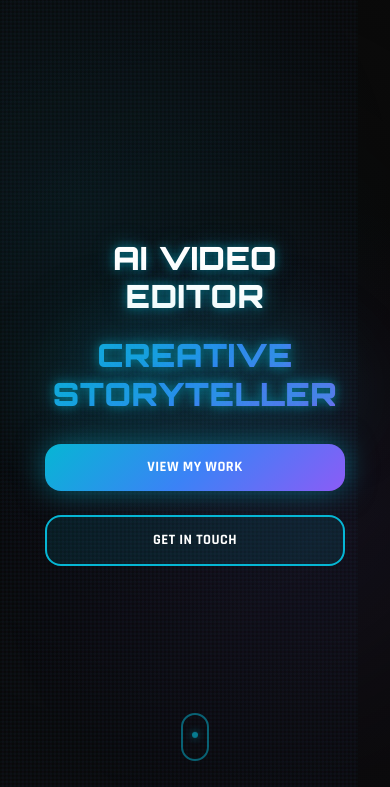
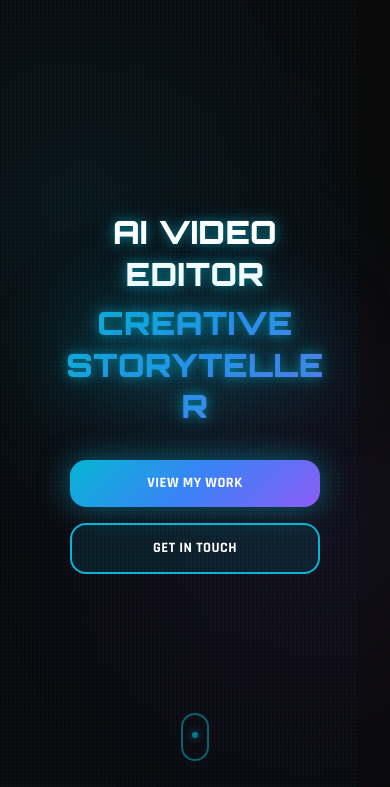
Before and after one commit to Markqt030302/portfolio-website, a website: page index.html in a window 390 px wide. Shown: the part 53-840 px from the top of the page. Drawn offline with Linux system fonts and the light colour scheme; no server answers.

Commit message:
Fix hero section text display on mobile

```diff
--- a/styles.css
+++ b/styles.css
@@ -2010,15 +2010,61 @@ h1, h2, .section-title {
 
     /* Hero mobile fixes */
     .hero {
-        padding: 120px 20px 60px !important;
+        min-height: 100vh !important;
+        padding: 100px 20px 60px !important;
+        display: flex !important;
+        align-items: center !important;
+        justify-content: center !important;
+    }
+
+    .hero-content {
+        width: 100% !important;
+        max-width: 100% !important;
+        padding: 0 20px !important;
+        text-align: center !important;
+    }
+
+    .hero-text {
+        width: 100% !important;
+        max-width: 100% !important;
+    }
+
+    .hero-title {
+        font-size: 2.5rem !important;
+        line-height: 1.2 !important;
+        margin-bottom: 1rem !important;
+        width: 100% !important;
     }
 
     .hero h1, .title-line {
         font-size: 2rem !important;
         letter-spacing: 0.5px !important;
-        line-height: 1.2 !important;
+        line-height: 1.3 !important;
         word-wrap: break-word !important;
         overflow-wrap: break-word !important;
+        display: block !important;
+        width: 100% !important;
+        text-align: center !important;
+        margin: 0.5rem auto !important;
+        padding: 0 10px !important;
+    }
+
+    .hero-subtitle {
+        font-size: 1rem !important;
+        margin: 1rem 0 !important;
+    }
+
+    .hero-buttons {
+        margin-top: 2rem !important;
+        display: flex !important;
+        flex-direction: column !important;
+        gap: 1rem !important;
+        align-items: center !important;
+    }
+
+    .hero-buttons .btn {
+        width: 100% !important;
+        max-width: 250px !important;
     }
 
     /* Section spacing */
@@ -2050,8 +2096,11 @@ h1, h2, .section-title {
 
 /* Extra small devices */
 @media (max-width: 375px) {
-    .hero h1, .title-line {
+    .hero-title,
+    .hero h1,
+    .title-line {
         font-size: 1.75rem !important;
+        padding: 0 5px !important;
     }
 
     .brand-text {
```
